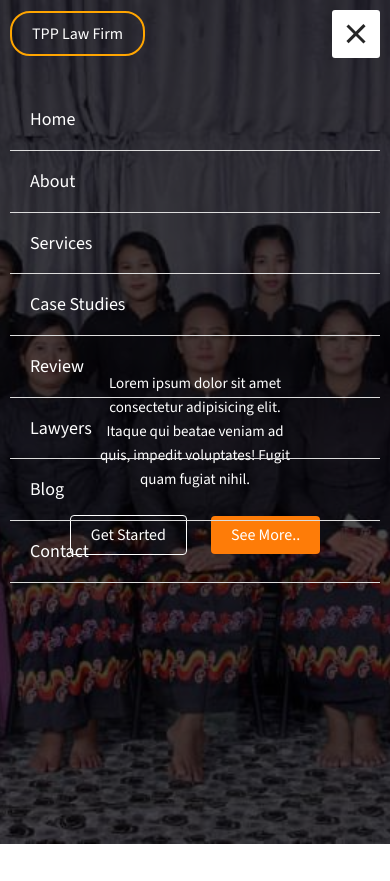
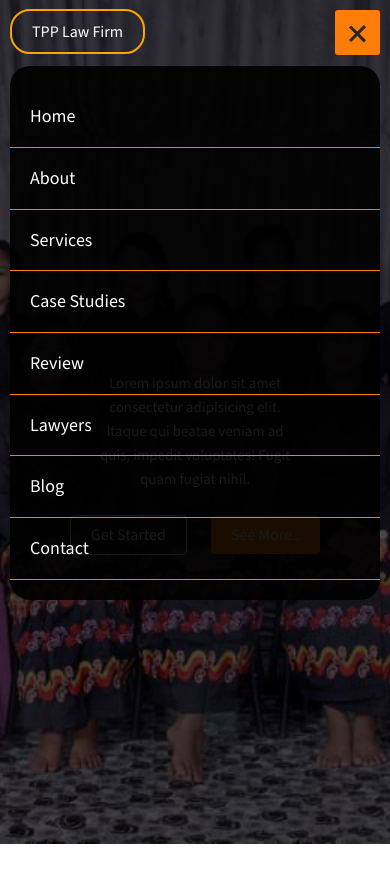
Before and after one commit to soesandarwin2201/law-firm, a website built with Vite: page index.html in a window 390 px wide. Both pictures are taken after a click on the label 356 px from the left and 34 px from the top of the page. Built offline with nearby package versions, Linux system fonts and the light colour scheme.

Commit message:
refactore the navbar

```diff
--- a/assets/styles/components/_navbar-toggler.scss
+++ b/assets/styles/components/_navbar-toggler.scss
@@ -9,9 +9,9 @@
    @include transition(all);
 
    display: none;
-   width: 48px;
-   height: 48px;
-   background-color: $bright;
+   width: 45px;
+   height: 45px;
+   background-color: $orange;
    border-radius: 3px;
    cursor: pointer;
    padding: 12px;
--- a/assets/styles/layouts/navbar/_navbar.scss
+++ b/assets/styles/layouts/navbar/_navbar.scss
@@ -63,6 +63,9 @@
        width: 100%;
        padding: spacer(2) 0;
        flex-direction: column;
+       z-index: 1000;
+       background-color: rgba(0,0,0,0.9);
+       border-radius: 20px;
        flex-wrap: wrap;
      }
 
@@ -80,7 +83,7 @@
 
        @include tablet-phone {
          padding: spacer(2);
-         border-bottom: 1px solid $color-border;
+         border-bottom: 1px solid $orange;
          order: 2;
        }
 
```
